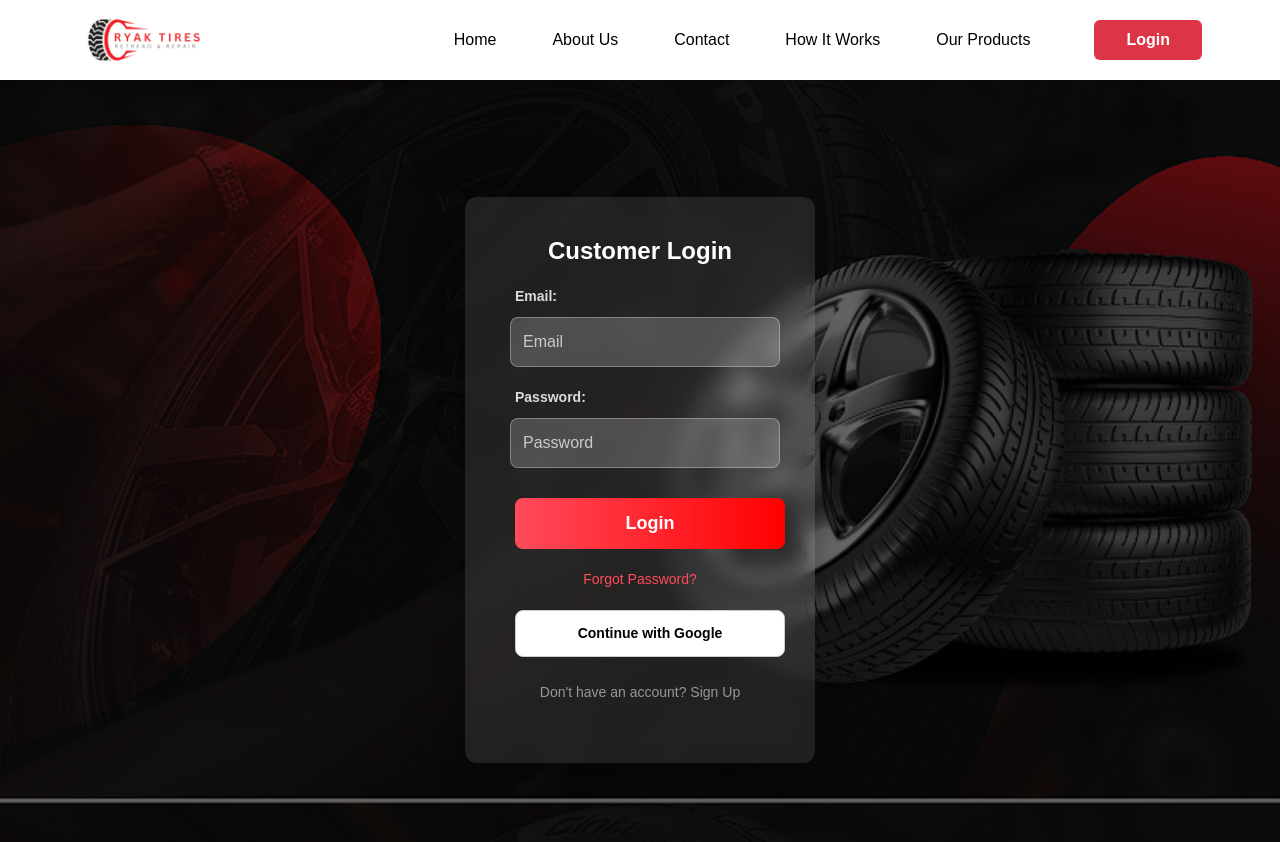
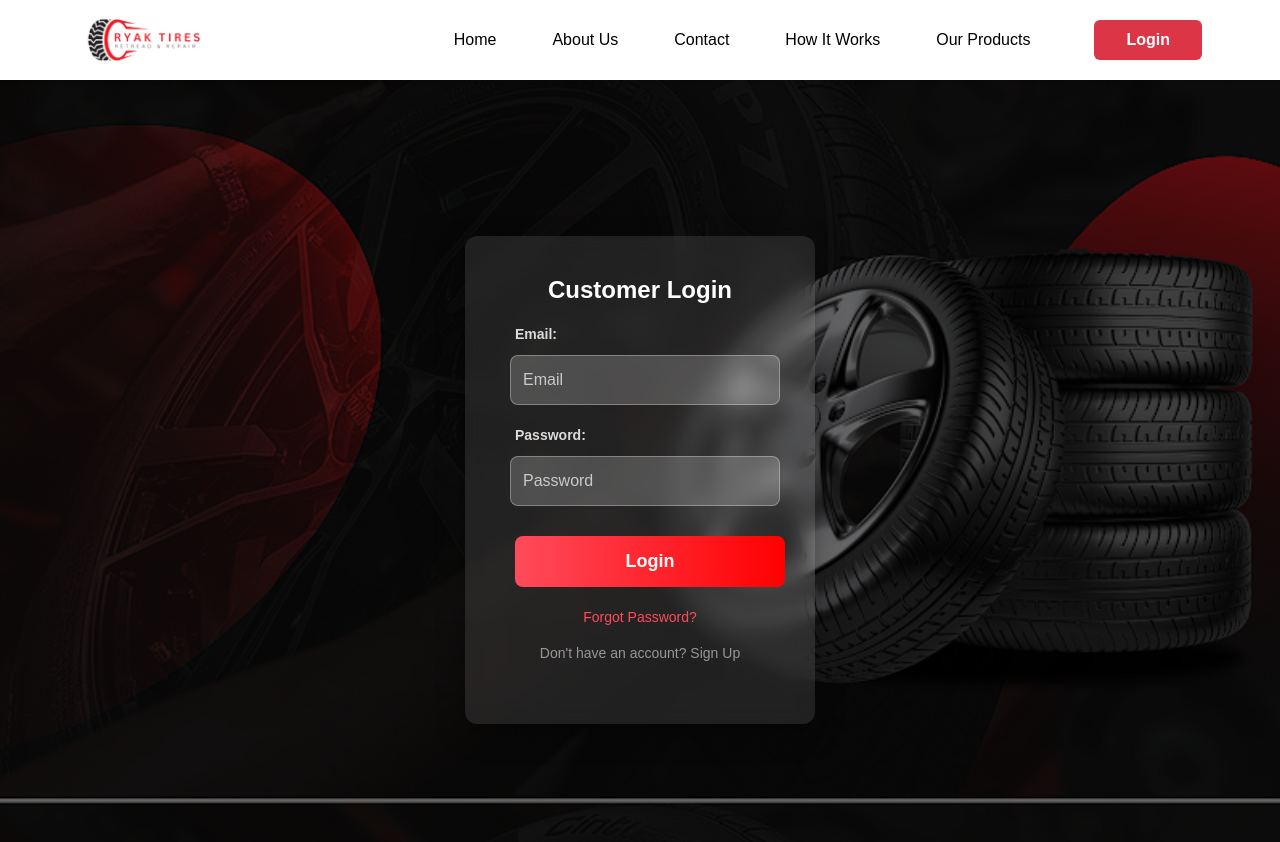
Before and after one commit to Hasindu071/tyre-repair-and-retreding-management-system, a React (Create React App) app in the folder frontend/: page /login/customer in a window 1280 px wide. Shown: the top 842 px of the page. Built offline with nearby package versions, Linux system fonts and the light colour scheme.

Commit message:
remove the google login

```diff
--- a/frontend/src/pages/CustomerLogin.js
+++ b/frontend/src/pages/CustomerLogin.js
@@ -49,11 +49,6 @@ const CustomerLogin = () => {
         }
     };
 
-    const handleGoogleLogin = () => {
-        console.log("Continue with Google clicked");
-        // Add Google authentication logic here
-    };
-
     return (
         <div>
             <Navbar />
@@ -92,9 +87,6 @@ const CustomerLogin = () => {
                         <p className="customer-forgot-password" onClick={() => navigate('/customer/forgot-password')}>
                             Forgot Password?
                             </p>
-                        <button type="button" className="customer-google-login" onClick={handleGoogleLogin}>
-                            Continue with Google
-                        </button>
                         <p className="customer-signup-tage" onClick={() => navigate('/register/customer')}>
                          Don't have an account? Sign Up
                         </p>
--- a/frontend/src/pages/OwnerLogin.js
+++ b/frontend/src/pages/OwnerLogin.js
@@ -65,11 +65,6 @@ const OwnerLogin = () => {
         setResetMode(false);
     };
 
-    const handleGoogleLogin = () => {
-        console.log("Google login clicked");
-        // Add Google authentication logic here
-    };
-
     return (
         <div>
             <Navbar />
@@ -132,9 +127,6 @@ const OwnerLogin = () => {
                         </form>
                     )}
 
-                    <button type="button" className="owner-google-login" onClick={handleGoogleLogin}>
-                            Continue with Google
-                        </button>
                         <p className="owner-signup-tage" onClick={() => navigate('/register/owner')}>
                          Don't have an account? Sign Up
                         </p>
--- a/frontend/src/pages/WorkerLogin.js
+++ b/frontend/src/pages/WorkerLogin.js
@@ -102,11 +102,6 @@ const WorkerLogin = () => {
         }
     };
 
-    const handleGoogleLogin = () => {
-        console.log("Google login clicked");
-        // Add Google authentication logic here
-    };
-
     return (
         <div>
             <Navbar />
@@ -163,7 +158,6 @@ const WorkerLogin = () => {
                         <p className="worker-forgot-password" onClick={() => navigate('/worker/forgot-password')}>
                             Forgot Password?
                         </p>
-                        <button className="worker-google-login" onClick={handleGoogleLogin}>Continue with Google</button>
                         <p className="worker-signup-tage" onClick={() => navigate('/register/worker')}>
                             Don't have an account? Sign Up
                         </p>
```
